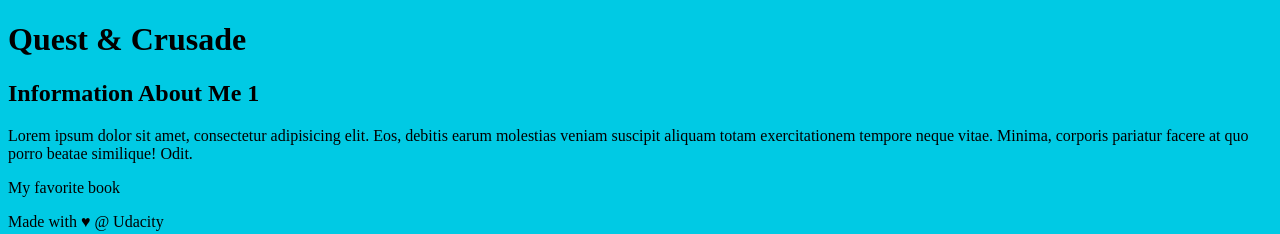
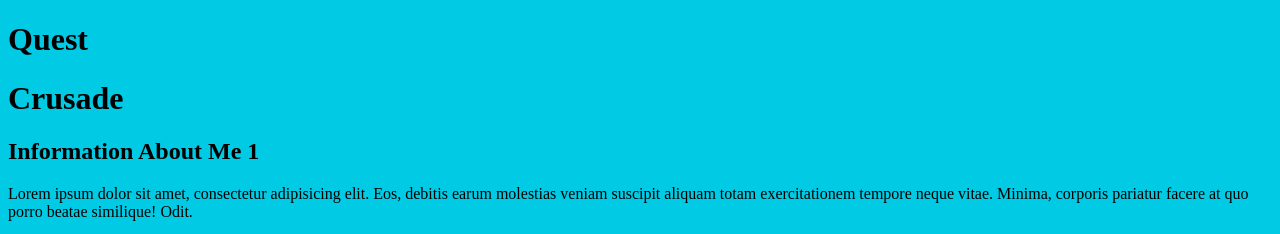
Before and after one commit to mattqywang/lighthouse, a plain HTML site: page index.html in a window 1280 px wide. Shown: the top 234 px of the page. Drawn offline with Linux system fonts and the light colour scheme.

Commit message:
Revert "Set Page Heading to a and q"
This reverts commit 58c1bd8a9cfa2549d2271720694b47b8c6626231.

```diff
--- a/index.html
+++ b/index.html
@@ -10,7 +10,8 @@
 <body>
 
     <header>
-        <h1>Quest & Crusade</h1>
+        <h1>Quest</h1>
+        <h1>Crusade</h1>
     </header>
 
     <div class="container">
```
